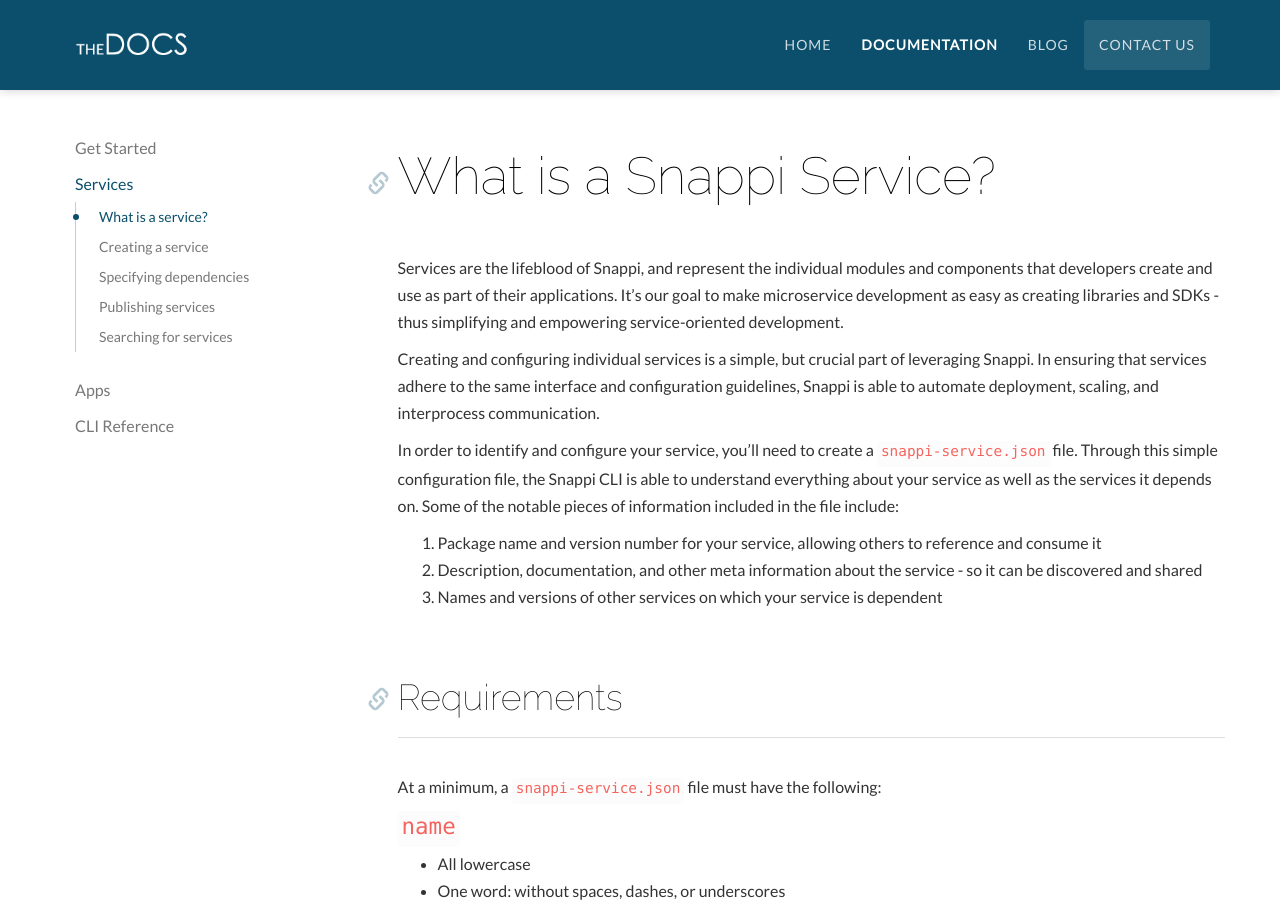
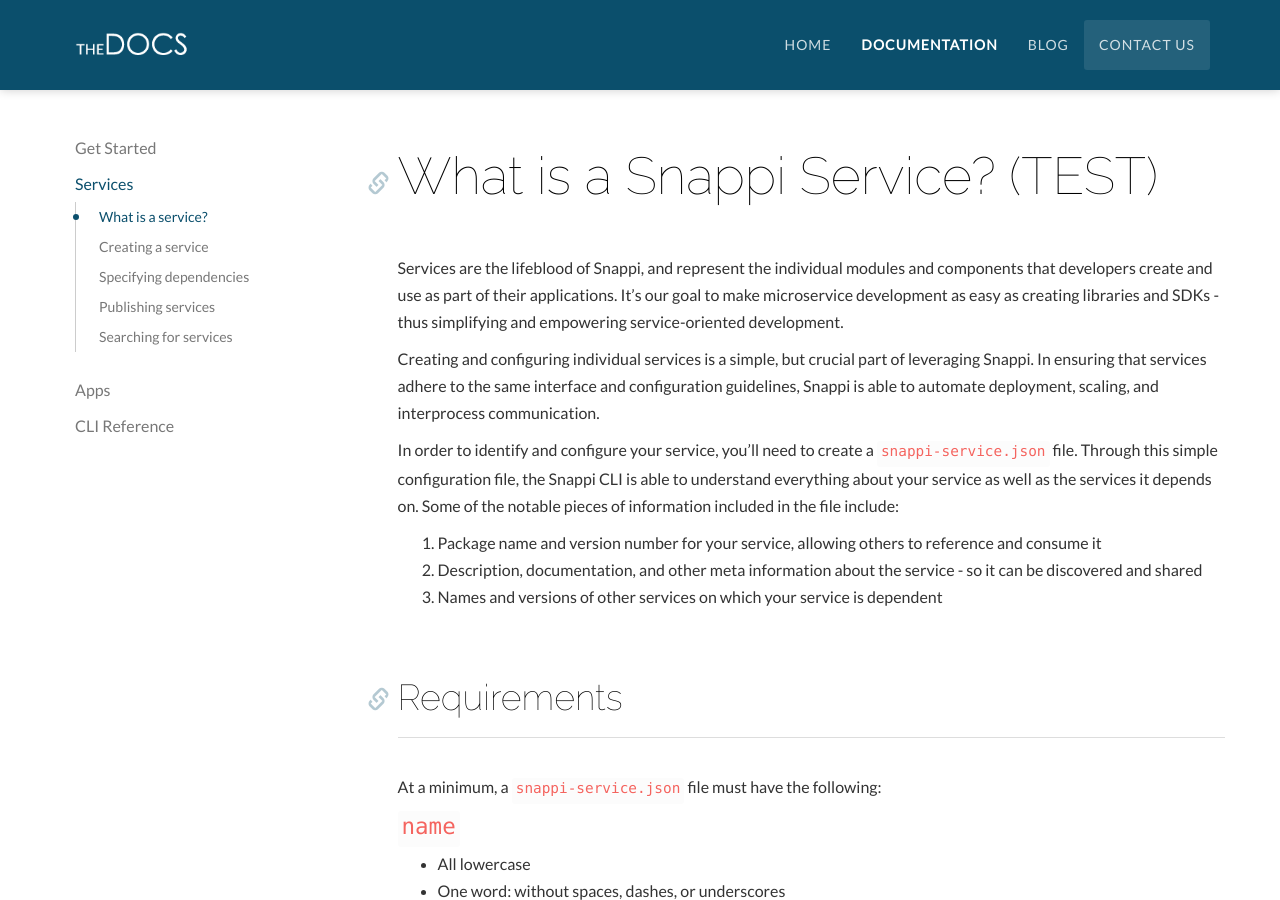
Before and after one commit to snappi/snappi.github.io, a Jekyll site: the page built from _docs/services/01_what_is_a_service.md, in a window 1280 px wide and 900 px high. Built offline with Jekyll 4.4.1, drawn with Linux system fonts in a browser that asks for light colours; comment, search, counter and statistics services are not loaded.

Commit message:
Edit header
(TEST)

```diff
--- a/_docs/services/01_what_is_a_service.md
+++ b/_docs/services/01_what_is_a_service.md
@@ -6,7 +6,7 @@ order: 0
 parent: services
 ---
 
-# What is a Snappi Service?
+# What is a Snappi Service? (TEST)
 Services are the lifeblood of Snappi, and represent the individual modules and components that developers create and
 use as part of their applications. It's our goal to make microservice development as easy as creating
 libraries and SDKs - thus simplifying and empowering service-oriented development.
```
